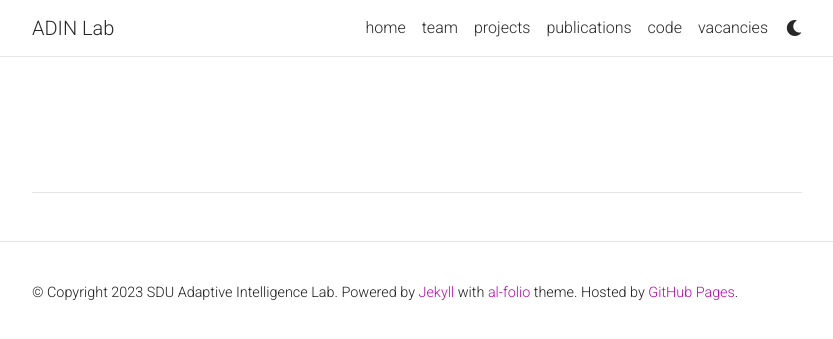
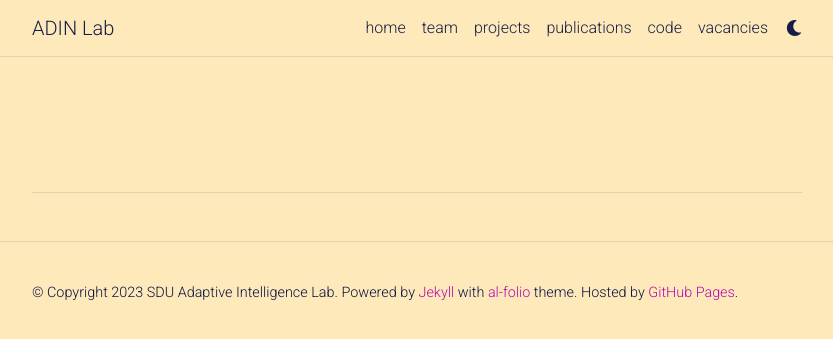
Before and after one commit to adinlab/adinlab.github.io, a Jekyll site: the page built from blog/index.html, in a window 1280 px wide. Shown: the top 339 px of the page, without its empty margins (223-1056 px from the left). Built offline with Jekyll 4.4.1, drawn with Linux system fonts in a browser that asks for light colours; full-size pictures stand in for the smaller copies a plugin makes; comment, search, counter and statistics services are not loaded; a style sheet for code colours, icons or effects is not loaded.

Commit message:
Update _variables.scss

```diff
--- a/_sass/_variables.scss
+++ b/_sass/_variables.scss
@@ -23,12 +23,12 @@ $pink-color:          #f92080 !default;
 $pink-color-light:    #ffdddd !default;
 $yellow-color:        #efcc00 !default;
 
-$grey-color:          #828282 !default;
-$grey-color-light:    lighten($grey-color, 40%);
-$grey-color-dark:     #1C1C1D;
-$grey-900:            #212529;
+$grey-color:          #0B1340 !default;
+$grey-color-light:    #fee1a1;
+$grey-color-dark:     #0B1340;
+$grey-900:            lighten($grey-color, 5%);
 
-$white-color: #ffffff !default;
+$white-color: lighten($grey-color-light, 5%);
 $black-color: #000000 !default;
 
 
```
